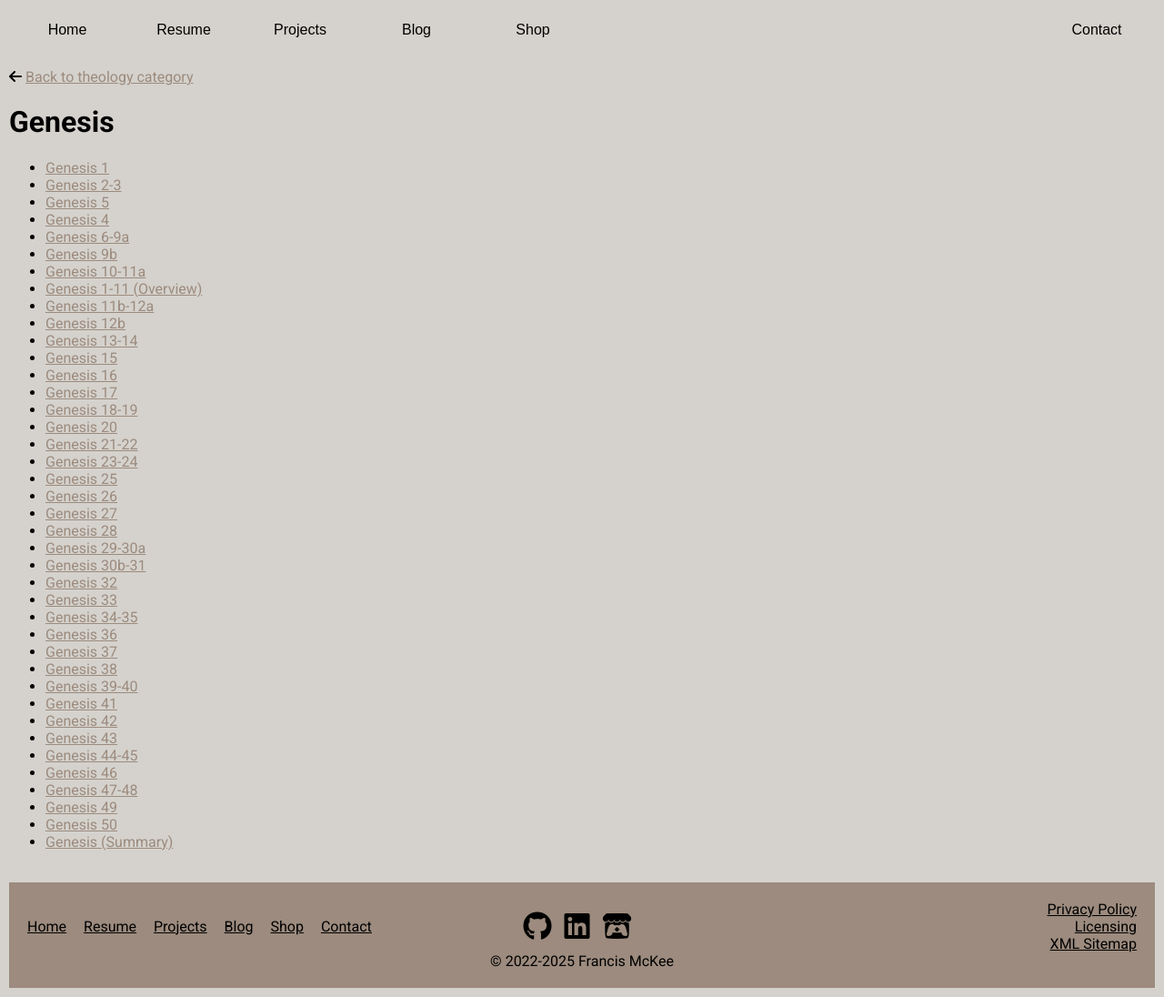
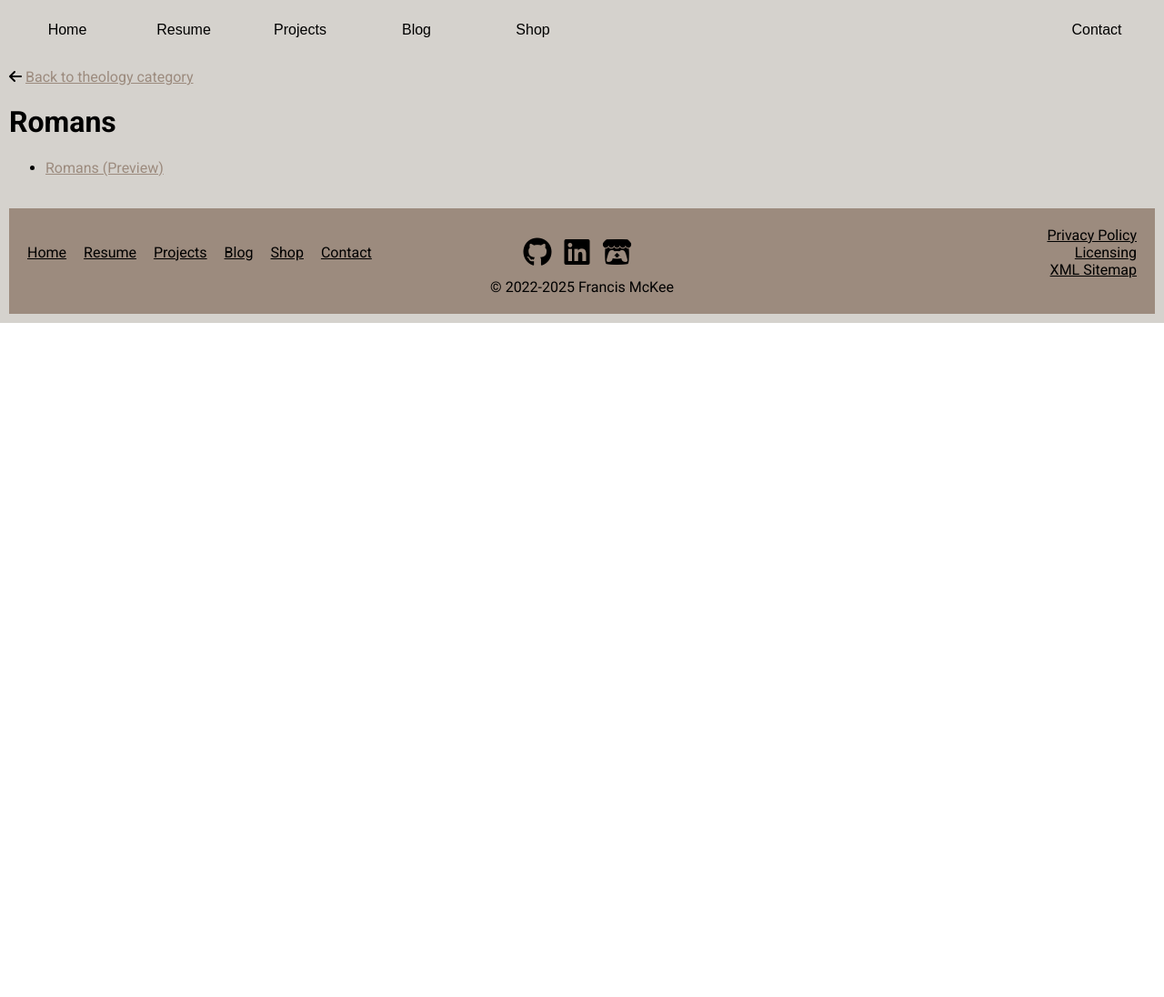
Before and after one commit to Francis-McKee/francis-mckee.github.io, a Jekyll site: the page built from theology/romans.html, in a window 1280 px wide. Shown: the whole page at 91% size. Built offline with Jekyll 4.4.1, drawn with Linux system fonts in a browser that asks for light colours; nearby versions of some CDN libraries; comment, search, counter and statistics services are not loaded; after the commit the page ends 900 px from its top, so only the background shows below that.

Commit message:
begun Romans study and added preview pg to Genesis

```diff
--- /dev/null
+++ b/theology/romans.html
@@ -0,0 +1,29 @@
+---
+layout: default
+title: Genesis
+permalink: /theology/genesis/
+---
+<link rel="stylesheet" href="/css/category.css" type="text/css">
+
+<i class="fa-solid fa-arrow-left"></i> <a href="{{ '/categories/theology/' | relative_url }}"> Back to theology category </a>
+
+
+<h1> Romans </h1>
+
+<ul>
+
+{% assign romans_posts = site.posts | sort: "date" %}
+
+{% for post in romans_posts %}
+
+{% if post.path contains "_posts/theology/romans/" %}
+
+<li>
+<a href="{{ post.url }}">{{ post.title }}</a>
+</li>
+
+{% endif %}
+
+{% endfor %}
+
+</ul>
```
Also changed, not shown: _categories/theology.md (+1 -0 lines), _posts/theology/genesis/2025-11-09-genesis-preview.md (added, +24 -0 lines), _posts/theology/romans/2026-03-06-romans-preview.md (added, +21 -0 lines), 2 other files.
